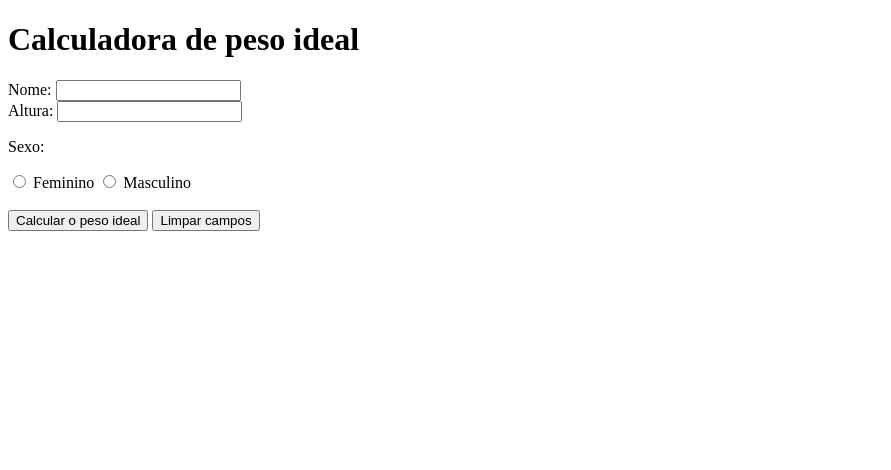
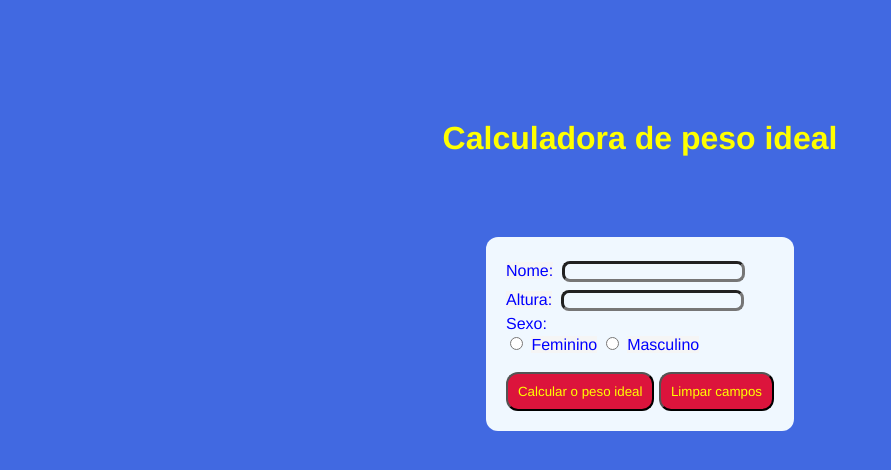
Before and after one commit to MarcusAires/livrojs, a plain HTML site: page cap04/calcpeso/index.html in a window 1280 px wide. Shown: the whole page, without its empty margins (0-891 px from the left). Drawn offline with Linux system fonts and the light colour scheme.

Commit message:
adição de estilização a página

```diff
--- a/cap04/calcpeso/index.html
+++ b/cap04/calcpeso/index.html
@@ -3,7 +3,8 @@
 <head>
     <meta charset="UTF-8">
     <meta name="viewport" content="width=device-width, initial-scale=1.0">
-    <title></title>
+    <title>Calculadora de peso ideal</title>
+    <link rel="stylesheet" href="styles.css">
 </head>
 <body>
     <header>
--- a/cap04/calcpeso/styles.css
+++ b/cap04/calcpeso/styles.css
@@ -0,0 +1,59 @@
+* {
+    background-color: royalblue;
+    font-family: 'Franklin Gothic Medium', 'Arial Narrow', Arial, sans-serif;
+    color: yellow;
+    margin: 0;
+    padding: 0;
+    box-sizing: border-box;
+}
+
+body {
+    margin-top:0;
+    display: grid;
+    grid-template-areas:
+        "header"
+        "main";
+    grid-template-rows: auto 1fr;
+    justify-items: center; /* Centraliza horizontalmente */
+    align-items: center;  /* Centraliza verticalmente */
+    height: 50vh;        /* Garante que o grid ocupe a tela inteira */
+}
+
+header {
+    margin-top: 15vh;
+    text-align: center; /* Centraliza o texto dentro do header */
+}
+
+main {
+    margin-top: 10vh;
+    grid-area: main; /* Usar o nome da área definido em grid-template-areas */
+}
+
+form {
+    border-radius: 12px;
+    border: 10px;
+    padding: 20px;
+    background-color: aliceblue;
+}
+input{
+    background-color: aliceblue;
+    color: black;
+    border-width: 3px;
+    border-radius: 8px;
+    margin: 4px;
+}
+label{
+    color: blue;
+    background-color: whitesmoke;
+}
+p{
+    color: blue;
+    background-color: aliceblue;
+}
+
+button{
+    border-radius: 12px;
+    padding: 10px;
+    background-color:crimson;
+    cursor: pointer;
+}
```
